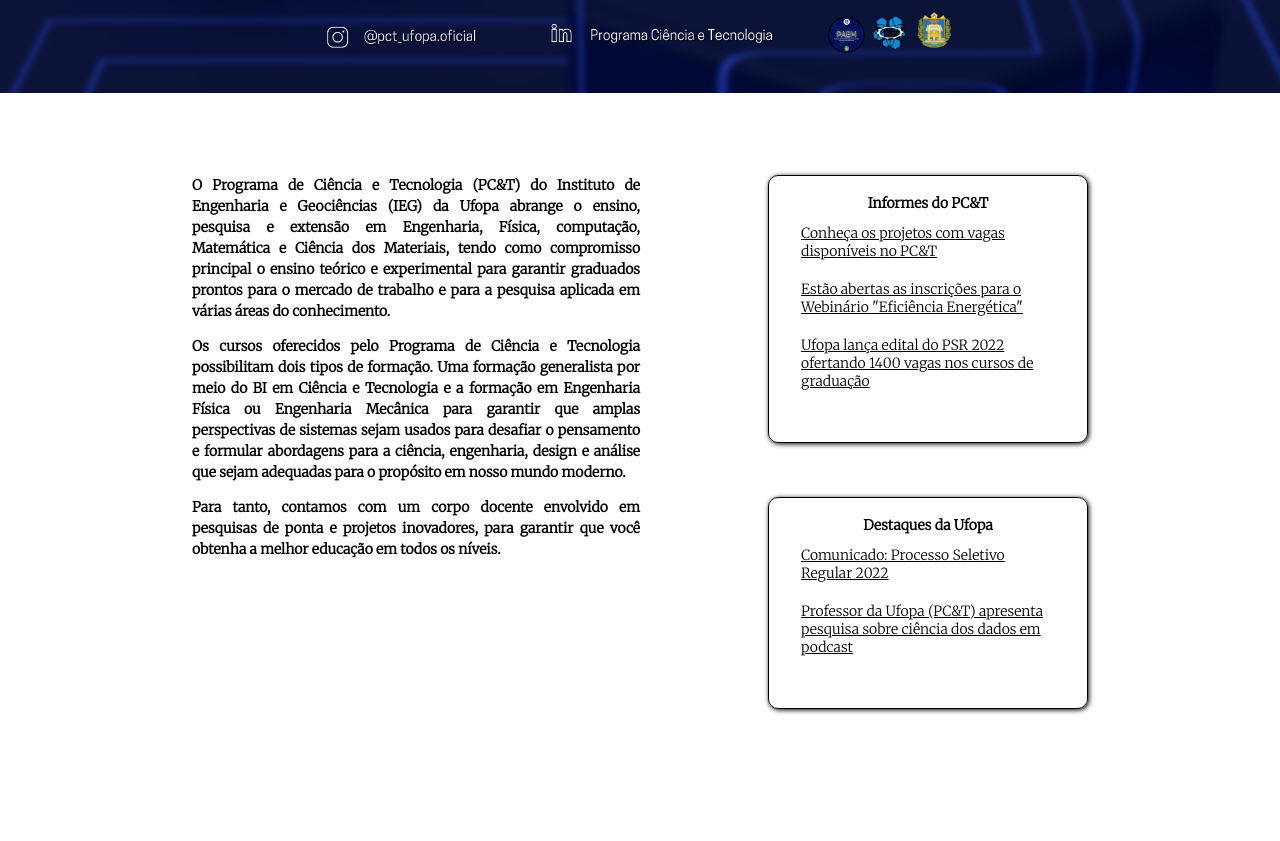
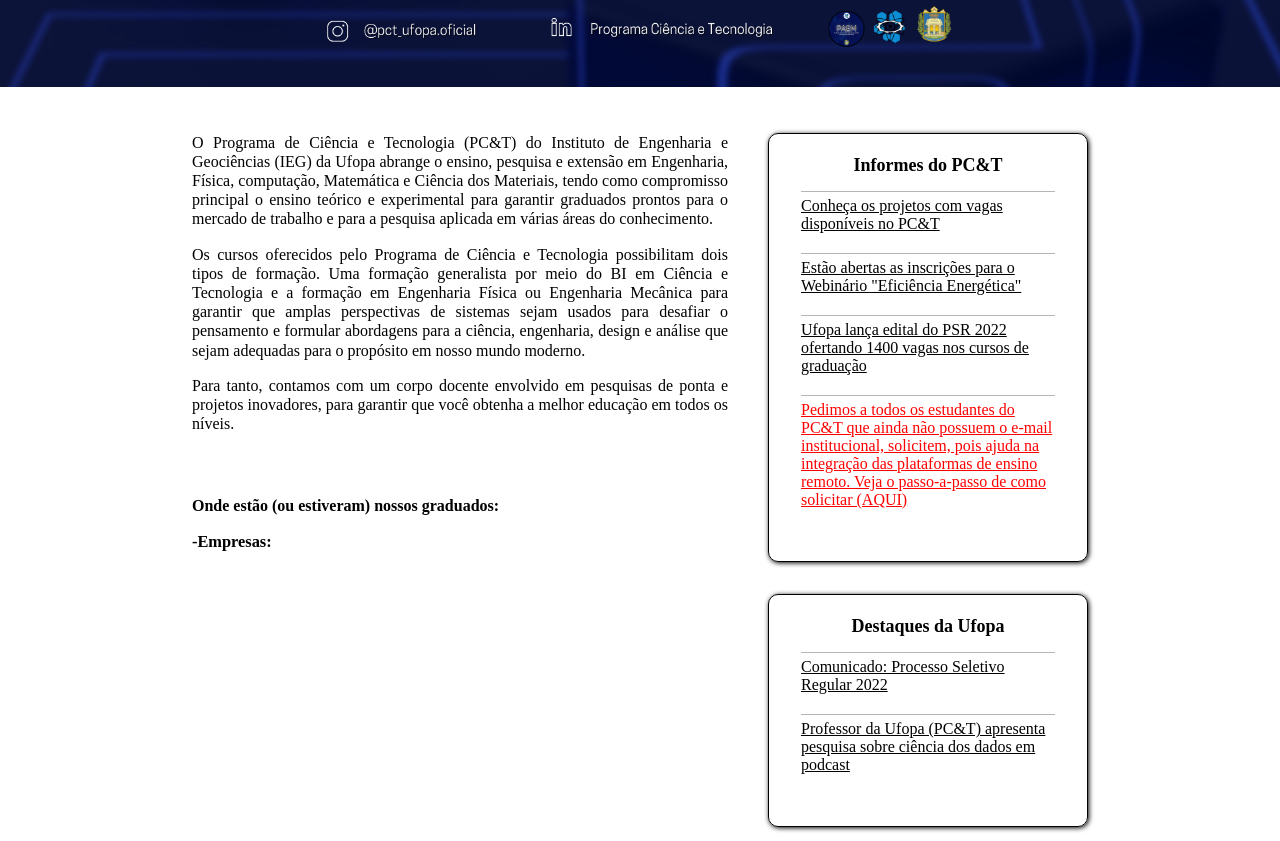
Before and after one commit to Yanasants/Reprodu-oSitePCT, a plain HTML site: page Index.html in a window 1280 px wide. Shown: the part 520-1361 px from the top of the page. Before the commit the page ends 1243 px from the top, so only its background shows below. Drawn offline with Linux system fonts and the light colour scheme.

Commit message:
Reprodução site PC&T

```diff
--- a/Index.html
+++ b/Index.html
@@ -66,13 +66,11 @@
                         <a href="index.html">Conheça os projetos com vagas disponíveis no PC&T</a>
                         <a href="index.html">Estão abertas as inscrições para o Webinário "Eficiência Energética"</a>
                         <a href="index.html">Ufopa lança edital do PSR 2022 ofertando 1400 vagas nos cursos de graduação</a>
+                        <a href="index.html">Pedimos a todos os estudantes do PC&amp;T que ainda não possuem o e-mail institucional, solicitem, pois ajuda na integração das plataformas de ensino remoto. Veja o passo-a-passo de como solicitar (AQUI)</a>
+
 
                     </li>
-                </ul>
-                <p class="texto-apresentacao">O Programa de Ciência e Tecnologia (PC&T) do Instituto de Engenharia e Geociências (IEG) da Ufopa abrange o ensino, pesquisa e extensão em Engenharia, Física, computação, Matemática e Ciência dos Materiais, tendo como compromisso principal o ensino teórico e experimental para garantir graduados prontos para o mercado de trabalho e para a pesquisa aplicada em várias áreas do conhecimento.</p>
-                <p class="texto-apresentacao">Os cursos oferecidos pelo Programa de Ciência e  Tecnologia possibilitam dois tipos de formação. Uma formação generalista por meio do BI em Ciência e Tecnologia e a formação em Engenharia Física ou Engenharia Mecânica para garantir que amplas perspectivas de sistemas sejam usados para desafiar o pensamento e formular abordagens para a ciência, engenharia, design e análise que sejam adequadas para o propósito em nosso mundo moderno.</p>
-                <ul class="destaquesUfopa">
-                    <li>
+                    <li class="destaquesUfopa">
                         <h2>Destaques da Ufopa</h2>
 
                         <a href="index.html">Comunicado: Processo Seletivo Regular 2022</a>
@@ -80,12 +78,19 @@
 
                     </li>
                 </ul>
+
+
+                <p class="texto-apresentacao">O Programa de Ciência e Tecnologia (PC&T) do Instituto de Engenharia e Geociências (IEG) da Ufopa abrange o ensino, pesquisa e extensão em Engenharia, Física, computação, Matemática e Ciência dos Materiais, tendo como compromisso principal o ensino teórico e experimental para garantir graduados prontos para o mercado de trabalho e para a pesquisa aplicada em várias áreas do conhecimento.</p>
+                <p class="texto-apresentacao">Os cursos oferecidos pelo Programa de Ciência e  Tecnologia possibilitam dois tipos de formação. Uma formação generalista por meio do BI em Ciência e Tecnologia e a formação em Engenharia Física ou Engenharia Mecânica para garantir que amplas perspectivas de sistemas sejam usados para desafiar o pensamento e formular abordagens para a ciência, engenharia, design e análise que sejam adequadas para o propósito em nosso mundo moderno.</p>
                 <p class="texto-apresentacao">Para tanto, contamos com um corpo docente envolvido em pesquisas de ponta e projetos inovadores, para garantir que você obtenha a melhor educação em todos os níveis.</p>
 
+            </section>
+            <section class="Empresas-PosGrad">
+                <h2>Onde estão (ou estiveram) nossos graduados:</h2>
+                <h3>-Empresas:</h3>
+            </section>
+
                 <!--
-                <h2>Onde estão (ou estiveram) nossos egressos:</h2>
-                <h3>-Empresas</h3>
-
                 <ul class="informes">
                     <li>
                         <h4>Informes do PC&T</h4>
--- a/style.css
+++ b/style.css
@@ -3,7 +3,8 @@
 }
 
 body{
-    font-family: 'Merriweather', serif;
+    /*font-family: 'Merriweather', serif;*/
+    font-family: 'Times New Roman', Times, serif;
     font-size: 14px;
     margin:0;
 }
@@ -71,7 +72,7 @@ body{
 .img-boasvindas{
     width:100%;
     transition: 400ms;
-    margin-bottom: 5%;
+    margin-bottom: 2%;
 }
 
 .img-boasvindas:hover{
@@ -80,20 +81,24 @@ body{
 
 
 .texto-apresentacao{
-    font-size: 14px;
-    line-height: 1.5em;
+    font-size: 16px;
+    line-height: 1.2em;
     margin-left: 15%;
-    width: 35%;
+    width: 45%;
     text-align: justify;
-    font-weight: bold;
 }
 
 
+
 .informes, .destaquesUfopa{
+    float: right;
     width:320px;
     margin-right: 15%;
     margin-top: 0;
-    float: right;
+}
+
+.destaquesUfopa{
+    margin-top: 10%;
 }
 
 .informes li, .destaquesUfopa li{
@@ -112,7 +117,7 @@ body{
 
 .informes li h2, .destaquesUfopa li h2{
     text-align: center;
-    font-size: 14px;
+    font-size: 18px;
 }
 
 .informes li a, .destaquesUfopa li a{
@@ -120,6 +125,23 @@ body{
     display:inline-block;
     text-align: left;
     padding-bottom: 20px;
+    padding-top: 5px;
+    border-top: 1px solid #b4b4b4;
+    font-size: 16px;
+}
+
+.informes li a:nth-child(5){
+    color: red;
+}
+
+
+.Empresas-PosGrad{
+    margin-top: 5%;
+    margin-left: 15%;
+}
+
+.Empresas-PosGrad h2{
+    font-size: 16px;
 }
 
 /*
```
